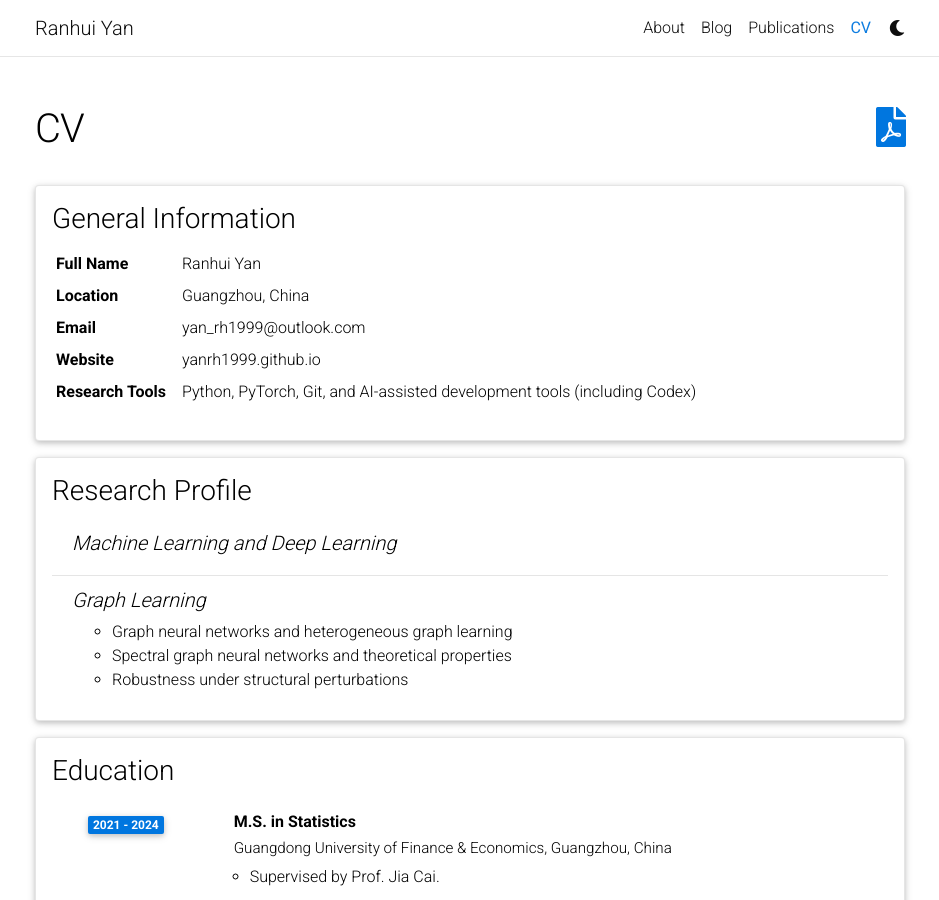
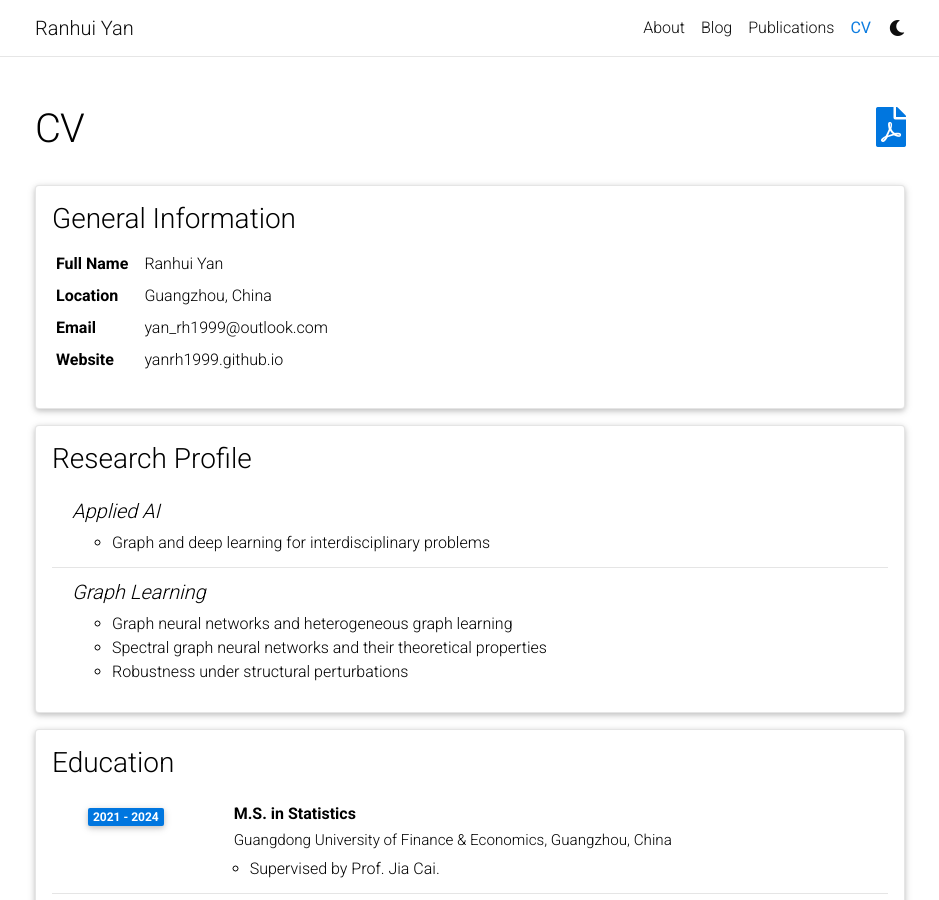
Before and after one commit to yanrh1999/yanrh1999.github.io, a Jekyll site: the page built from _pages/cv.md, in a window 1280 px wide and 900 px high. Shown: the whole window, without its empty margins (170-1109 px from the left). Built offline with Jekyll 4.4.1, drawn with Linux system fonts in a browser that asks for light colours; comment, search, counter and statistics services are not loaded; a style sheet for code colours, icons or effects is not loaded.

Commit message:
Polish research profile and CV

```diff
--- a/_data/cv.yml
+++ b/_data/cv.yml
@@ -9,17 +9,17 @@
       value: yan_rh1999@outlook.com
     - name: Website
       value: yanrh1999.github.io
-    - name: Research Tools
-      value: Python, PyTorch, Git, and AI-assisted development tools (including Codex)
 
 - title: Research Profile
   type: nested_list
   contents:
-    - title: Machine Learning and Deep Learning
+    - title: Applied AI
+      items:
+        - Graph and deep learning for interdisciplinary problems
     - title: Graph Learning
       items:
         - Graph neural networks and heterogeneous graph learning
-        - Spectral graph neural networks and theoretical properties
+        - Spectral graph neural networks and their theoretical properties
         - Robustness under structural perturbations
 
 - title: Education
```
Also changed, not shown: _pages/about.md (+3 -3 lines), 1 other file.
